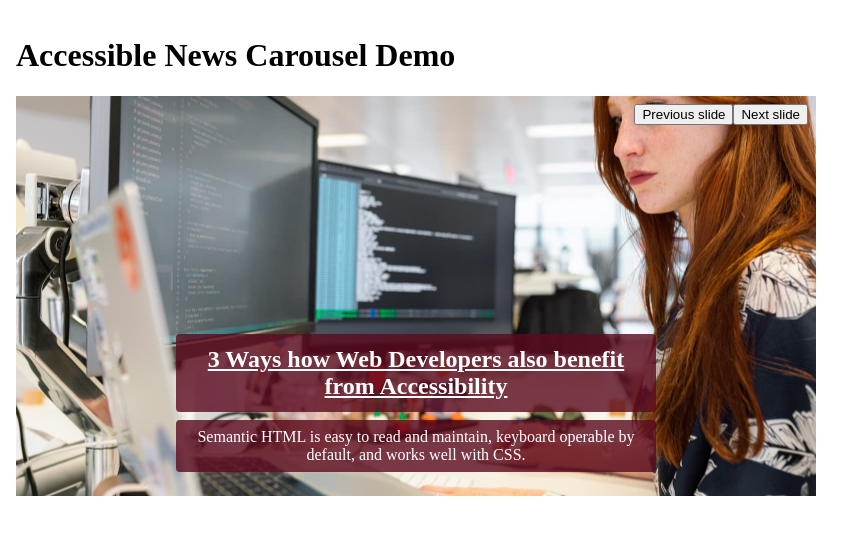
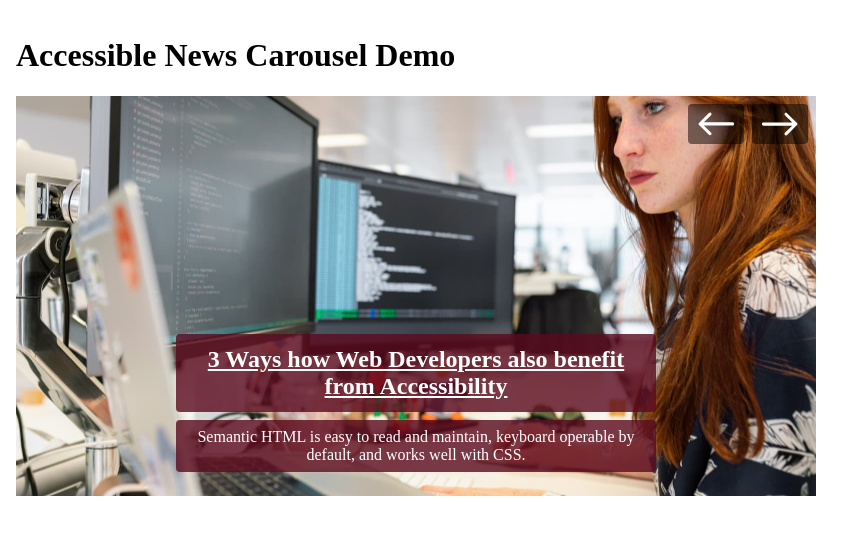
Before and after one commit to alexlehner86/accessible-news-carousel, an Angular app: page / in a window 1280 px wide. Shown: the top 534 px of the page, without its empty margins (0-863 px from the left). Built offline with nearby package versions, Linux system fonts and the light colour scheme.

Commit message:
style prev and next icon button

```diff
--- a/src/app/components/news-carousel/news-carousel.component.html
+++ b/src/app/components/news-carousel/news-carousel.component.html
@@ -1,15 +1,17 @@
 <div class="carousel-controls">
     <button
         type="button"
+        [attr.aria-label]="config.previousButtonLabel"
         (click)="this.showPreviousSlide()"
     >
-        {{config.previousButtonLabel}}
+        <ng-container *ngTemplateOutlet="arrowIcon"></ng-container>
     </button>
     <button
         type="button"
+        [attr.aria-label]="config.nextButtonLabel"
         (click)="this.showNextSlide()"
     >
-        {{config.nextButtonLabel}}
+        <ng-container *ngTemplateOutlet="arrowIcon"></ng-container>
     </button>
 </div>
 <div
@@ -49,3 +51,16 @@
         </div>
     </div>
 </div>
+<ng-template #arrowIcon>
+    <svg
+        xmlns="http://www.w3.org/2000/svg"
+        width="48"
+        height="32"
+        viewBox="0 0 48 32"
+    >
+        <path
+            fill="currentColor"
+            d="m 17.949219,4.625 c -0.433334,0.01667 -0.782162,0.159115 -1.048828,0.425781 l -9.8496098,9.84961 c -0.1666666,0.166666 -0.2848958,0.333333 -0.3515624,0.5 -0.066667,0.166666 -0.099609,0.348828 -0.099609,0.548828 0,0.2 0.032943,0.384114 0.099609,0.550781 0.066667,0.166667 0.1848958,0.333333 0.3515624,0.5 l 9.8496098,9.800781 c 0.3,0.3 0.657552,0.449219 1.074218,0.449219 0.416667,0 0.776172,-0.149219 1.076172,-0.449219 0.3,-0.3 0.440495,-0.659505 0.423828,-1.076172 -0.01667,-0.416666 -0.157161,-0.758724 -0.423828,-1.02539 l -7.25,-7.105422 H 40.5 c 0.433333,0 0.790885,-0.140495 1.074219,-0.423828 C 41.857552,16.886635 42,16.382552 42,15.949219 42,15.515885 41.857552,15.013755 41.574219,14.730422 41.290885,14.447089 40.933333,14.304641 40.5,14.304641 H 11.800781 l 7.25,-7.105422 C 19.353787,6.902255 19.5,6.541667 19.5,6.125 c 0,-0.416667 -0.149219,-0.774219 -0.449219,-1.074219 -0.3,-0.3 -0.668229,-0.442448 -1.101562,-0.425781 z"
+        ></path>
+    </svg>
+</ng-template>
--- a/src/app/components/news-carousel/news-carousel.component.scss
+++ b/src/app/components/news-carousel/news-carousel.component.scss
@@ -14,6 +14,40 @@
     top: 0.5rem;
     right: 0.5rem;
     z-index: 2;
+    display: flex;
+
+    $icon-height: 2rem;
+    $icon-width: 3rem;
+    $icon-padding: 0.25rem;
+    button {
+        background: var(--carousel-button-background, rgb(0 0 0 / 0.5));
+        border: none;
+        border-radius: 0.25rem;
+        color: var(--carousel-button-color, white);
+        display: flex;
+        align-items: center;
+        justify-content: center;
+        height: calc($icon-height + ($icon-padding * 2));
+        width: calc($icon-width + ($icon-padding * 2));
+        margin: 0;
+        padding: 0;
+
+        &:not(:first-of-type) {
+            rotate: 180deg;
+            margin-left: 0.5rem;
+        }
+
+        &:focus,
+        &:hover {
+            outline: 0.125rem solid var(--carousel-button-color, white);
+            outline-offset: -0.25rem;
+        }
+
+        svg {
+            height: $icon-height;
+            width: $icon-width;
+        }
+    }
 }
 
 .carousel-items {
```
